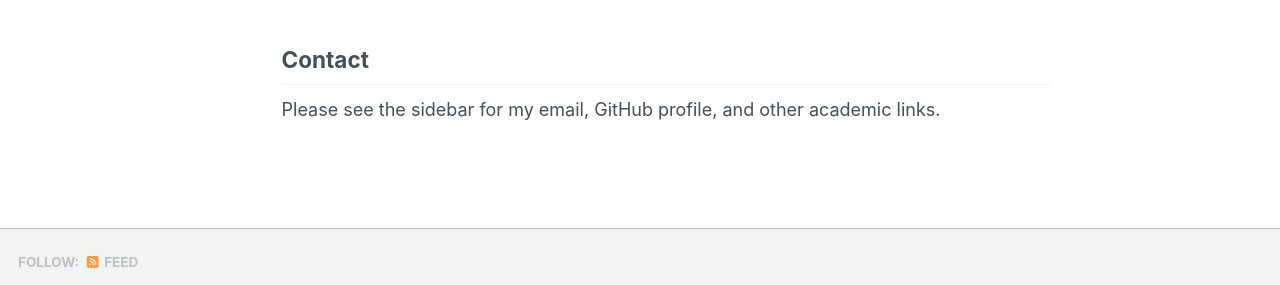
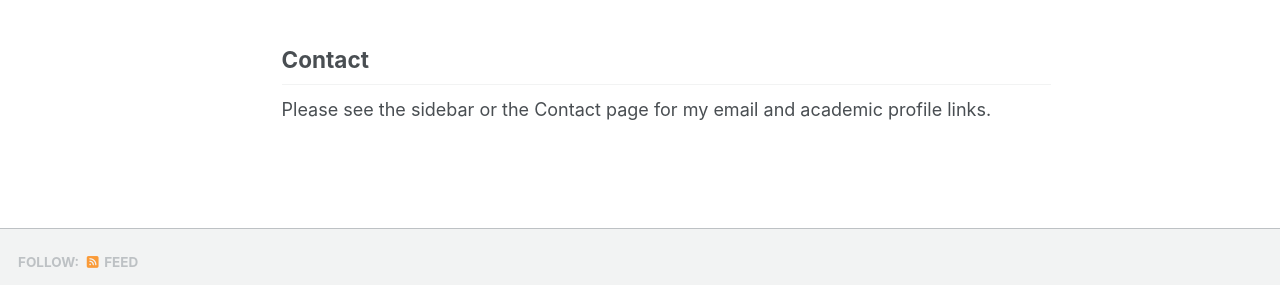
Before and after one commit to iyna481/iyna481.github.io, a Jekyll site: the page built from _pages/about.md, in a window 1280 px wide and 1275 px high. Shown: the part 936-1221 px from the top of the window. Built offline with Jekyll 4.4.1, drawn with Linux system fonts in a browser that asks for light colours; some web fonts are replaced; a script bundle is joined from its source files by our own code; library files that are not in the unit come from our copies.

Commit message:
Remove GitHub wording from homepage contact section

```diff
--- a/_pages/about.md
+++ b/_pages/about.md
@@ -31,4 +31,4 @@ Please see my <a href="https://scholar.google.com/citations?user=bovpp6UAAAAJ&hl
 ## Contact
 {: #contact }
 
-Please see the sidebar for my email, GitHub profile, and other academic links.
+Please see the sidebar or the Contact page for my email and academic profile links.
```
